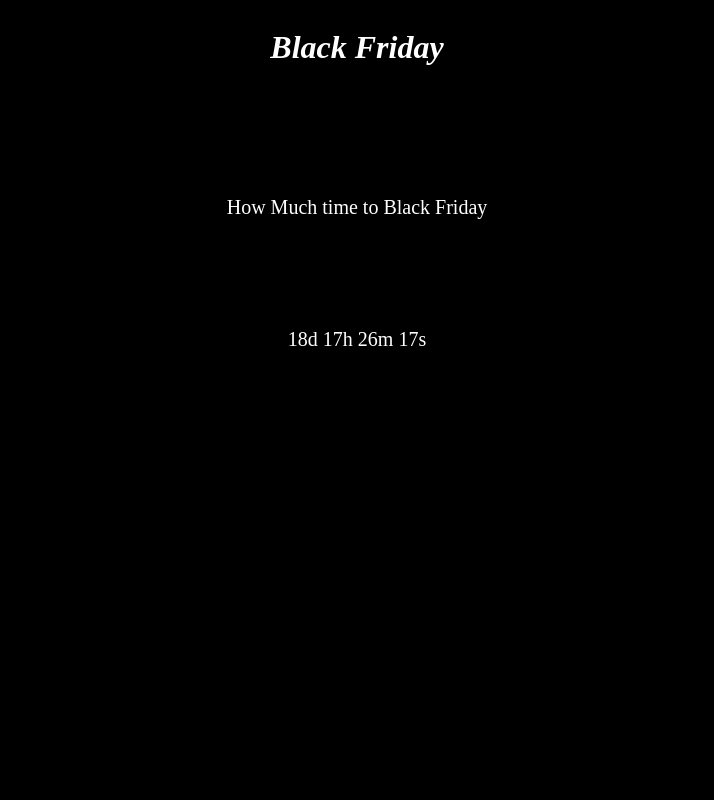
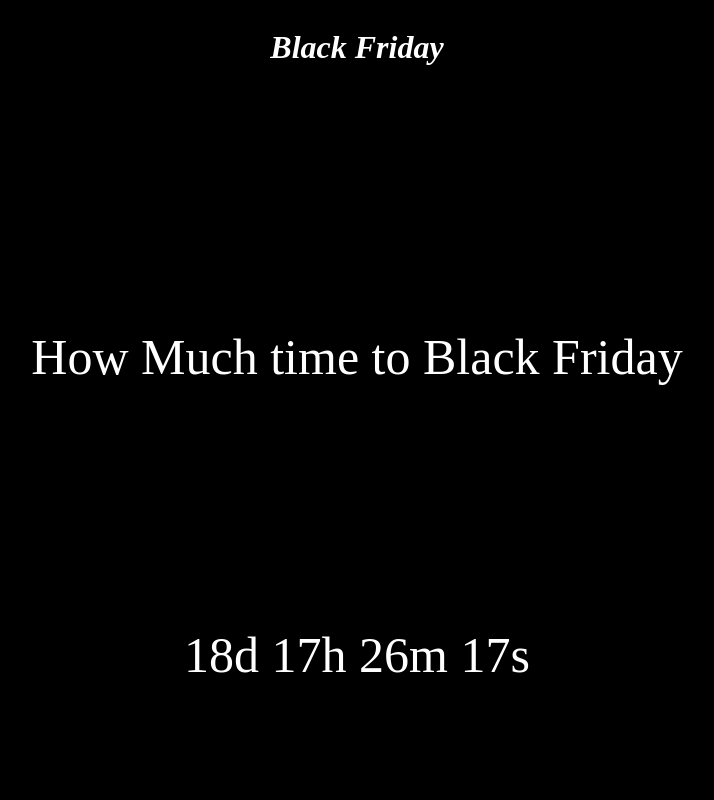
Before and after one commit to TrueBinary/truebinary.github.com, a PHP site: page / in a window 1280 px wide. Shown: the whole page, without its empty margins (283-997 px from the left). Run offline with PHP 8.4, Linux system fonts and the light colour scheme; some web fonts are replaced.

Commit message:
continuando testendo

```diff
--- a/style.css
+++ b/style.css
@@ -1,6 +1,10 @@
 body {
-    background-color: black;
-    color: white;
+  background-color: black;
+  color: white;
+  display: flex;
+  flex-direction: column;
+  justify-content: center;
+  align-items: center;
   }
 .center-text {
   display: flex;
@@ -8,6 +12,7 @@ body {
   justify-content: center;
   align-items: center;
   text-align: center;
+  font: 45px;
 
 }
 .subtext{
@@ -16,15 +21,14 @@ body {
   justify-content: center;
   align-items: center;
   text-align: center;
-  min-height: 30vmin;
-  font-size: 20px;
+  padding: 30vh;
+  font-size: 50px;
 
 }
 .timer{
   display: flex;
-  flex-direction: column;
   justify-content: center;
   align-items: center;
-  text-align: center;
-  font-size: 20px;
+  font-size: 50px;
+  padding: 0px;
 }
```
